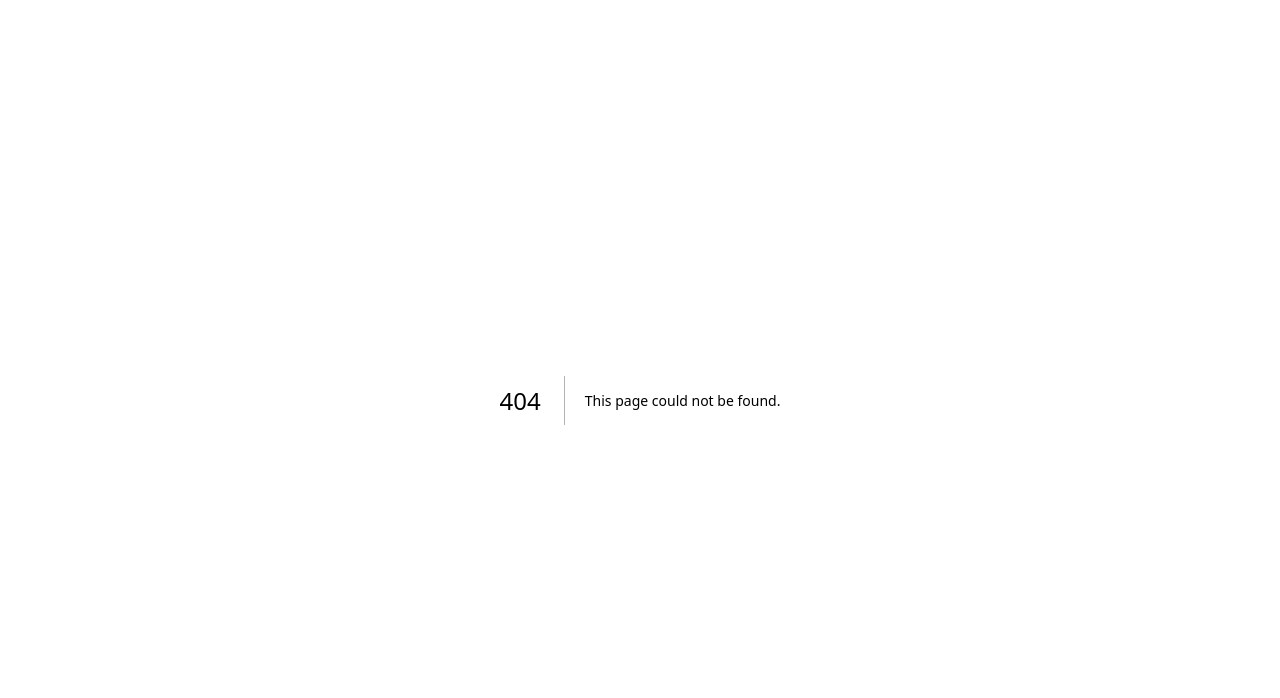
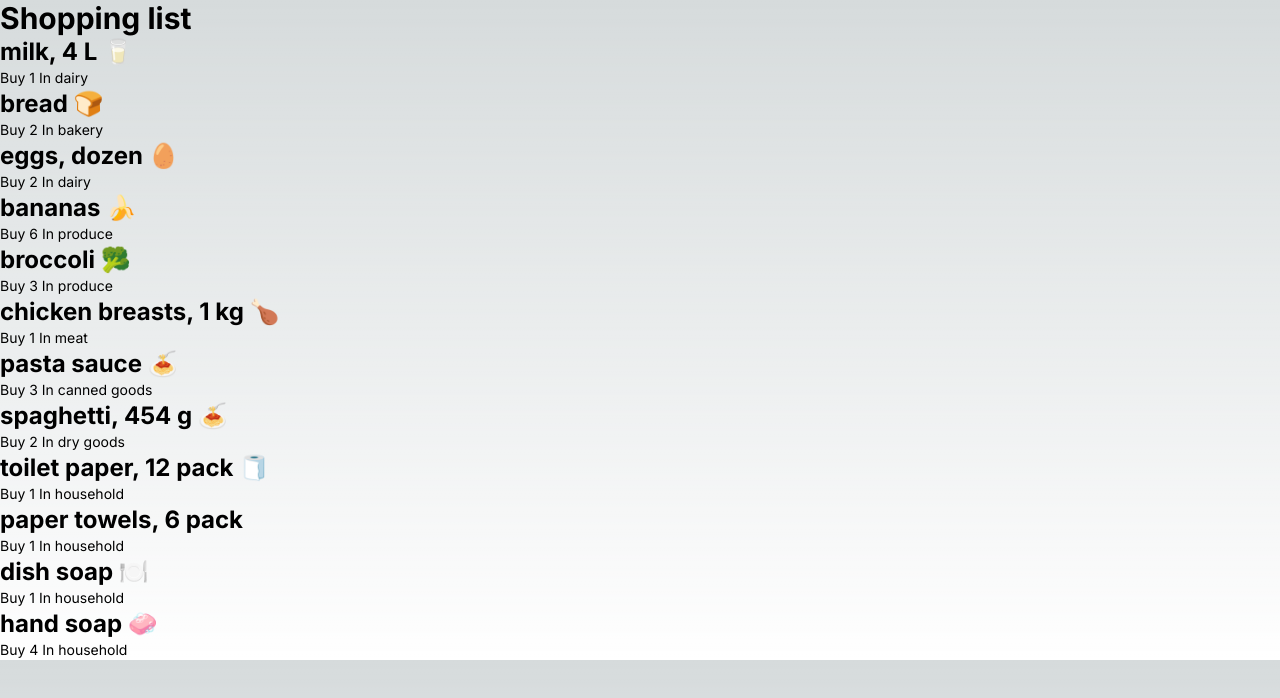
Before and after one commit to NoahPark9001/cprg306-assignments, a Next.js app: page /week-3 in a window 1280 px wide. Before the commit this address had no page. Shown: the top 698 px of the page. Built offline with nearby package versions, Linux system fonts and the light colour scheme.

Commit message:
Create week-3 assginment
create week-3 assignment except CSS

```diff
--- a/app/page.js
+++ b/app/page.js
@@ -4,7 +4,12 @@
   return (
     <main className="h-screen">
       <h1 className="text-3xl">CPRG 306: Web Development 2 - Assignments</h1>
-      <Link href="./week-2/">Week2 assignment</Link>
+      <div>
+        <Link href="./week-2/">Week2 assignment</Link>
+      </div>
+      <div>
+        <Link href="./week-3/">Week3 assignment</Link>
+      </div>
     </main>
   );
 }
--- /dev/null
+++ b/app/week-3/item-list.js
@@ -0,0 +1,139 @@
+import Item from "./item";
+
+export default function ItemList() {
+  const item1 = {
+    name: "milk, 4 L 🥛",
+    quantity: 1,
+    category: "dairy",
+  };
+
+  const item2 = {
+    name: "bread 🍞",
+    quantity: 2,
+    category: "bakery",
+  };
+
+  const item3 = {
+    name: "eggs, dozen 🥚",
+    quantity: 2,
+    category: "dairy",
+  };
+
+  const item4 = {
+    name: "bananas 🍌",
+    quantity: 6,
+    category: "produce",
+  };
+
+  const item5 = {
+    name: "broccoli 🥦",
+    quantity: 3,
+    category: "produce",
+  };
+
+  const item6 = {
+    name: "chicken breasts, 1 kg 🍗",
+    quantity: 1,
+    category: "meat",
+  };
+
+  const item7 = {
+    name: "pasta sauce 🍝",
+    quantity: 3,
+    category: "canned goods",
+  };
+
+  const item8 = {
+    name: "spaghetti, 454 g 🍝",
+    quantity: 2,
+    category: "dry goods",
+  };
+
+  const item9 = {
+    name: "toilet paper, 12 pack 🧻",
+    quantity: 1,
+    category: "household",
+  };
+
+  const item10 = {
+    name: "paper towels, 6 pack",
+    quantity: 1,
+    category: "household",
+  };
+
+  const item11 = {
+    name: "dish soap 🍽️",
+    quantity: 1,
+    category: "household",
+  };
+
+  const item12 = {
+    name: "hand soap 🧼",
+    quantity: 4,
+    category: "household",
+  };
+  return (
+    <>
+      <Item
+        name={item1.name}
+        quantity={item1.quantity}
+        category={item1.category}
+      />
+      <Item
+        name={item2.name}
+        quantity={item2.quantity}
+        category={item2.category}
+      />
+      <Item
+        name={item3.name}
+        quantity={item3.quantity}
+        category={item3.category}
+      />
+      <Item
+        name={item4.name}
+        quantity={item4.quantity}
+        category={item4.category}
+      />
+      <Item
+        name={item5.name}
+        quantity={item5.quantity}
+        category={item5.category}
+      />
+      <Item
+        name={item6.name}
+        quantity={item6.quantity}
+        category={item6.category}
+      />
+      <Item
+        name={item7.name}
+        quantity={item7.quantity}
+        category={item7.category}
+      />
+      <Item
+        name={item8.name}
+        quantity={item8.quantity}
+        category={item8.category}
+      />
+      <Item
+        name={item9.name}
+        quantity={item9.quantity}
+        category={item9.category}
+      />
+      <Item
+        name={item10.name}
+        quantity={item10.quantity}
+        category={item10.category}
+      />
+      <Item
+        name={item11.name}
+        quantity={item11.quantity}
+        category={item11.category}
+      />
+      <Item
+        name={item12.name}
+        quantity={item12.quantity}
+        category={item12.category}
+      />
+    </>
+  );
+}
--- /dev/null
+++ b/app/week-3/item.js
@@ -0,0 +1,10 @@
+export default function Item({ name, quantity, category }) {
+  return (
+    <div>
+      <h2 className="text-2xl font-bold"> {name}</h2>
+      <p className="text-sm">
+        Buy {quantity} In {category}
+      </p>
+    </div>
+  );
+}
--- /dev/null
+++ b/app/week-3/page.js
@@ -0,0 +1,13 @@
+import Item from "./item";
+import ItemList from "./item-list";
+
+export default function Page() {
+  return (
+    <main>
+      <h1 className="text-3xl font-bold">Shopping list</h1>
+      <ul>
+        <ItemList />
+      </ul>
+    </main>
+  );
+}
```
